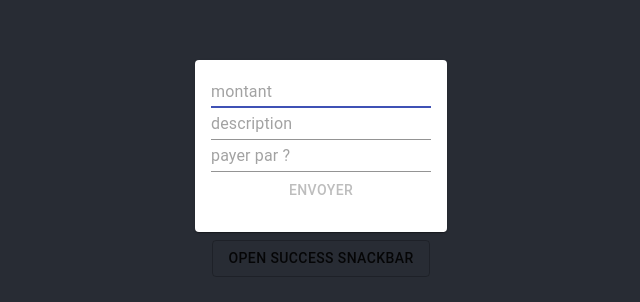
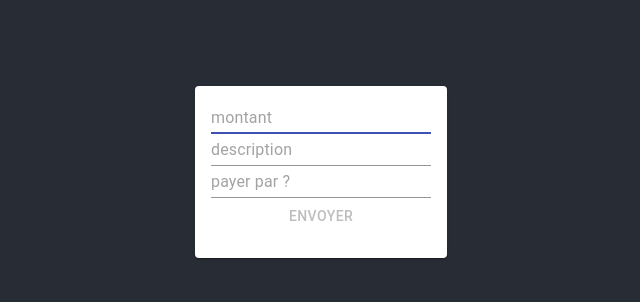
Before and after one commit to ivangorobenko/home-accounting, a React (Create React App) app: page /expensesform in a window 1280 px wide. Shown: the part 228-530 px from the top of the page, without its empty margins (319-959 px from the left). Built offline with nearby package versions, Linux system fonts and the light colour scheme.

Commit message:
removing snackbar

```diff
--- a/src/components/ExpensesForm.js
+++ b/src/components/ExpensesForm.js
@@ -69,7 +69,6 @@ class ExpensesForm extends Component{
                     </Button>
                 </CardContent>
             </Card>
-            <CustomizedSnackbars></CustomizedSnackbars>
         </>;
     }
 }
```
